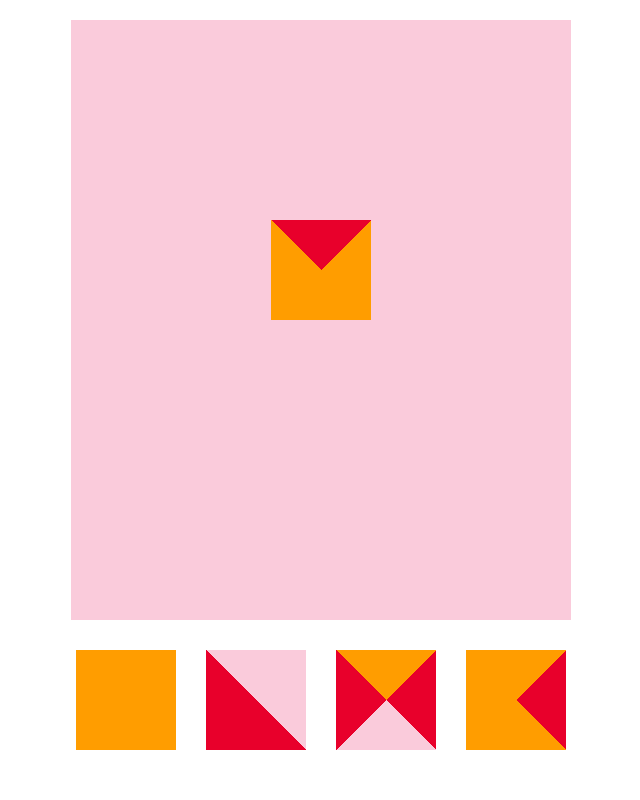
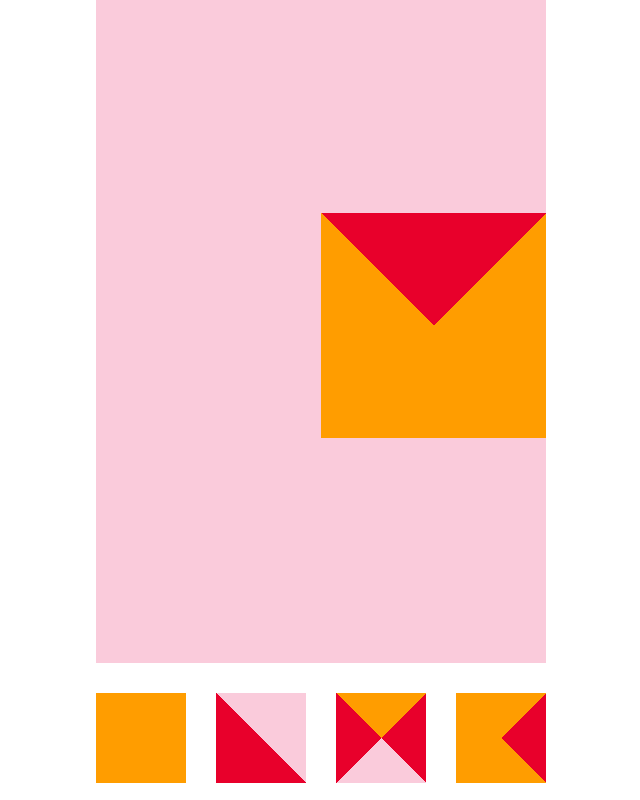
Before and after one commit to murilopolese/tetravex, a React (Vite) app: page / in a window 1280 px wide. Shown: the whole page, without its empty margins (319-959 px from the left). Built offline with nearby package versions, Linux system fonts and the light colour scheme.

Commit message:
Replacing picked tile immediately and smaller grid

```diff
--- a/src/components/App.module.css
+++ b/src/components/App.module.css
@@ -52,13 +52,13 @@ button {
     max-width: 600px;
   }
   .grid {
-    width: 500px;
+    width: 450px;
   }
   .hand {
     gap: 30px;
   }
   .tile {
-    width: 100px;
-    height: 100px;
+    width: calc( 450px / 5 );
+    height: calc( 450px / 5 );
   }
 }
--- a/src/components/EmptyTile.tsx
+++ b/src/components/EmptyTile.tsx
@@ -4,6 +4,8 @@ import { Context as GameContext } from './GameContext'
 import TileSVG from './TileSVG'
 import { canDrop, positionToId } from "../utilities"
 import styles from './App.module.css'
+
+import { getTileSize } from "../utilities"
 
 type EmptyTyleProps = {
   x: number;
@@ -13,12 +15,17 @@ type EmptyTyleProps = {
 function EmptyTile(props: EmptyTyleProps) {
   const { x, y } = props
   const id: string = useMemo(() => positionToId(x, y), [x, y])
-  const { selectedTile, grid } = useContext(GameContext)
+  const { selectedTile, grid, windowWidth } = useContext(GameContext)
   const { setNodeRef } = useDroppable({ id: id })
 
   // Check if can drop currently selected tile based on neighbors
+  let style = {
+    opacity: 1,
+    width: `${getTileSize(windowWidth)}px`,
+    height: `${getTileSize(windowWidth)}px`
+  }
   if (selectedTile && canDrop({tile: selectedTile, x, y, grid})) {
-    const style = { opacity: 0.5 }
+    style.opacity = 0.5
     return (
       <div id={id} className={[styles.tile, styles.droppable].join(' ')} style={style} ref={setNodeRef}>
         <TileSVG content="0000"></TileSVG>
@@ -26,7 +33,7 @@ function EmptyTile(props: EmptyTyleProps) {
     )
   } else {
     return (
-      <div id={id} className={[styles.tile, styles.empty].join(' ')}>
+      <div id={id} className={[styles.tile, styles.empty].join(' ')} style={style}>
         <TileSVG content="0000"></TileSVG>
       </div>
     )
--- a/src/components/GameContext.tsx
+++ b/src/components/GameContext.tsx
@@ -1,4 +1,4 @@
-import { createContext, useState, useMemo } from "react";
+import { createContext, useState, useMemo, useEffect } from "react";
 import { getInitialGameContext, getInitialGrid, randomHand, canDrop, randomTile, idToPosition } from "../utilities";
 import { type GameContextType, type GameContextProps } from "./GameContextTypes";
 import type { DragEndEvent, DragStartEvent } from "@dnd-kit/core";
@@ -13,6 +13,7 @@ function GameContext(props: GameContextProps) {
   const [ grid, setGrid ] = useState(getInitialGrid())
   const [ selectedTile, setSelectedTile ] = useState<string>('')
   const [ hand, setHand ] = useState(randomHand())
+  const [ windowWidth, setWindowWidth ] = useState(window.innerWidth)
 
   const lost = useMemo(() => {
     let lost = false
@@ -34,6 +35,14 @@ function GameContext(props: GameContextProps) {
     return lost
   }, [hand, grid])
 
+  useEffect(() => {
+    window.addEventListener('resize', () => {
+      const { innerWidth } = window
+      setWindowWidth(innerWidth)
+    })
+
+  }, [])
+
   // Drag events assume you can only drag from your hand
   function handleDragStart(e: DragStartEvent) {
     const { active } = e
@@ -50,7 +59,7 @@ function GameContext(props: GameContextProps) {
       newGrid[y][x] = selectedTile||'0000'
       let newHand = hand.slice();
       const handIndex = newHand.indexOf(selectedTile)
-      newHand.splice(handIndex, 1)
+      newHand.splice(handIndex, 1, randomTile())
       if (newHand.length == 0) {
         newHand = [ randomTile(), randomTile(), randomTile(), randomTile() ]
       }
@@ -68,7 +77,7 @@ function GameContext(props: GameContextProps) {
   }
 
   const context: GameContextType = {
-    grid, selectedTile, hand, lost,
+    grid, selectedTile, hand, lost, windowWidth,
     handleDragStart, handleDragEnd, restart
   }
 
--- a/src/components/GameContextTypes.tsx
+++ b/src/components/GameContextTypes.tsx
@@ -9,6 +9,7 @@ export type GameContextType = {
   setHand?: (g: string[]) => void,
   setSelectedTile?: (g: string) => void,
   lost: boolean,
+  windowWidth: number,
   handleDragStart: (e: DragStartEvent) => void,
   handleDragEnd: (e: DragEndEvent) => void,
   restart: () => void
--- a/src/components/PlacedTile.tsx
+++ b/src/components/PlacedTile.tsx
@@ -1,14 +1,21 @@
 import type { TileProps } from './TileTypes'
 import TileSVG from "./TileSVG"
 import styles from './App.module.css'
-import { useMemo } from 'react'
-import { positionToId } from '../utilities'
+import { useContext, useMemo } from 'react'
+import { positionToId, getTileSize } from '../utilities'
+import { Context as GameContext } from './GameContext'
 
 function PlacedTile(props: TileProps) {
   const { x, y, content } = props
   const id = useMemo(() => positionToId(x, y), [x, y])
+  const { windowWidth } = useContext(GameContext)
+
+  let style = {
+    width: `${getTileSize(windowWidth)}px`,
+    height: `${getTileSize(windowWidth)}px`
+  }
   return (
-    <div id={id} className={styles.tile}>
+    <div id={id} className={styles.tile} style={style}>
       <TileSVG content={content}></TileSVG>
     </div>
   )
--- a/src/utilities.tsx
+++ b/src/utilities.tsx
@@ -1,7 +1,17 @@
 import type { GameContextType } from "./components/GameContextTypes"
 
-const W = 5
-const H = 6
+// Swap this on mobile
+export const W = 2
+export const H = 3
+
+export const getTileSize = (windowWidth: number): number => {
+  // TODO: Sync this with CSS classes for grid and so on
+  if (windowWidth > 600) {
+    return (450/W)
+  } else {
+    return (320/W)
+  }
+}
 
 export const COLORS = [
   '#FACBDB', // empty color
@@ -63,7 +73,7 @@ export const canDrop = (params: canDropParams): boolean => {
   // Can't drop without surroundings
   if (!up && !right && !down && !left) return false
 
-  // Make special rule if the tile is on a border
+  // Make special rules if the tile is on a border
   const isLeftBorder = x == 0
   const isRightBorder = x == W-1
   const isTopBorder = y == 0
@@ -113,14 +123,13 @@ export const canDrop = (params: canDropParams): boolean => {
     if (left && parseInt(tile[3]) != left) return false
   }
 
-
   // Otherwise assume you can drop
   return true
 }
 
 export const getInitialGrid = (): string[][] => {
   const initialGrid: string[][] = Array(H).fill('').map(() => Array(W).fill('0000'))
-    initialGrid[2][2] = randomTile()
+  initialGrid[1][1] = randomTile()
   return initialGrid
 }
 
@@ -135,6 +144,7 @@ export const getInitialGameContext = (): GameContextType => {
     lost: false,
     handleDragStart: () => undefined,
     handleDragEnd: () => undefined,
-      restart: () => undefined
+    restart: () => undefined,
+    windowWidth: 0
   }
 }
```
Lines whose indentation alone changed are shown as unchanged.
